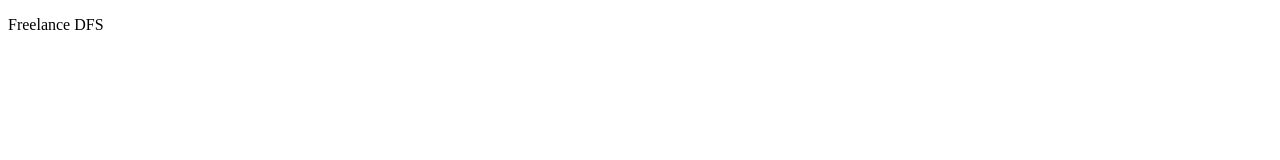
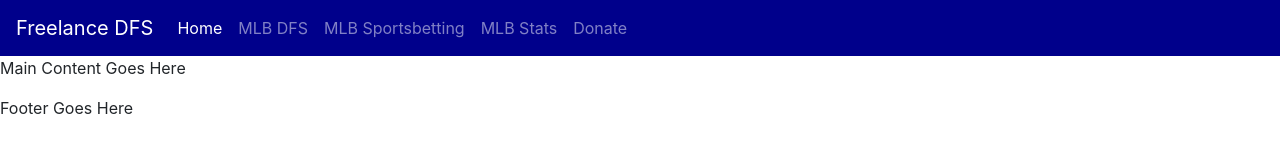
Before and after one commit to Jsegel9/mlbsite, a website: page views/index.html in a window 1280 px wide. Drawn offline with nearby package versions, Linux system fonts and the light colour scheme.

Commit message:
changing router

```diff
--- a/mlbcontroller.js
+++ b/mlbcontroller.js
@@ -3,7 +3,8 @@
 var path = require("path")
 
 router.get("/", function(req,res){
-    res.sendfile(path.join(__dirname + "/views/index.html"));
+    res.sendFile(path.join(__dirname + "/views/index.html"));
 })
 
+
 module.exports = router;
--- a/views/index.html
+++ b/views/index.html
@@ -4,8 +4,43 @@
     <meta charset="UTF-8">
     <meta name="viewport" content="width=device-width, initial-scale=1.0">
     <title>Freelance DFS</title>
+    <script src="https://ajax.googleapis.com/ajax/libs/jquery/3.4.1/jquery.min.js"></script>
+    <script src = "../public/js/script.js"></script>
+    <link rel="stylesheet" href="https://stackpath.bootstrapcdn.com/bootstrap/4.3.1/css/bootstrap.min.css" integrity="sha384-ggOyR0iXCbMQv3Xipma34MD+dH/1fQ784/j6cY/iJTQUOhcWr7x9JvoRxT2MZw1T" crossorigin="anonymous">
 </head>
 <body>
-    <p>Freelance DFS</p>
+    <header>
+        <nav class="navbar navbar-expand-lg navbar-dark" style="background-color: darkblue;">
+            <a class="navbar-brand" href="#">Freelance DFS</a>
+            <button class="navbar-toggler" type="button" data-toggle="collapse" data-target="#navbarNavDropdown" aria-controls="navbarNavDropdown" aria-expanded="false" aria-label="Toggle navigation">
+              <span class="navbar-toggler-icon"></span>
+            </button>
+            <div class="collapse navbar-collapse" id="navbarNavDropdown">
+              <ul class="navbar-nav">
+                <li class="nav-item active">
+                  <a class="nav-link" href="#">Home <span class="sr-only">(current)</span></a>
+                </li>
+                <li class="nav-item">
+                  <a class="nav-link" href="#">MLB DFS</a>
+                </li>
+                <li class="nav-item">
+                  <a class="nav-link" href="#">MLB Sportsbetting</a>
+                </li>
+                <li class="nav-item">
+                    <a class="nav-link" href="#">MLB Stats</a>
+                  </li>
+                  <li class="nav-item">
+                    <a class="nav-link" href="#">Donate</a>
+                  </li>
+              </ul>
+            </div>
+          </nav>
+    </header>
+    <div class="mainContent">
+        <p>Main Content Goes Here</p>
+    </div>
+    <footer>
+        <p>Footer Goes Here</p>
+    </footer>
 </body>
 </html>
```
Also changed, not shown: public/js/script.js (added).
